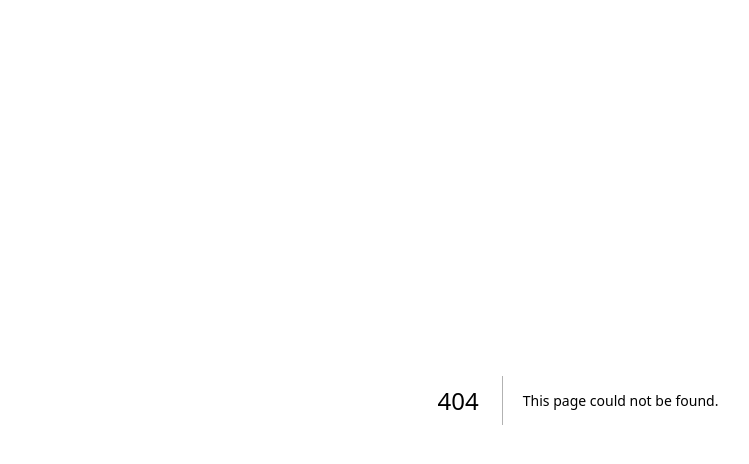
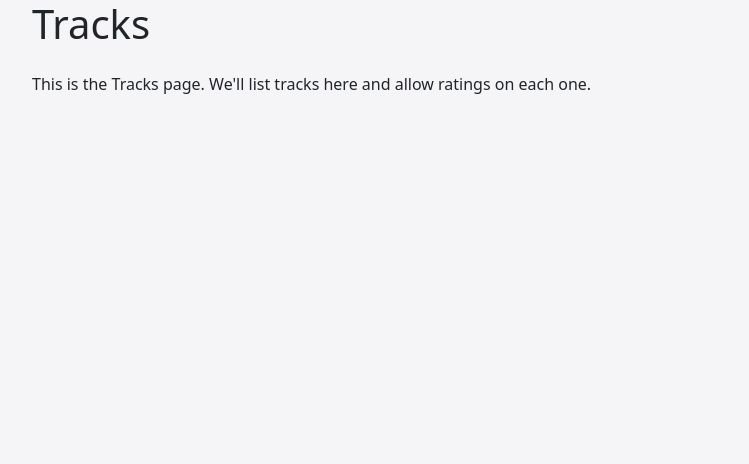
Before and after one commit to Lg151621/music-next, a Next.js app: page /tracks in a window 1280 px wide. Before the commit this address had no page. Shown: the top 464 px of the page, without its empty margins (62-811 px from the left). Built offline with nearby package versions, Linux system fonts and the light colour scheme.

Commit message:
added a tracks page

```diff
--- /dev/null
+++ b/src/app/tracks/page.tsx
@@ -0,0 +1,12 @@
+// src/app/tracks/page.tsx
+
+export default function TracksPage() {
+  return (
+    <main className="container mx-auto px-4 py-8">
+      <h1 className="text-3xl font-bold mb-4">Tracks</h1>
+      <p className="text-gray-600">
+        This is the Tracks page. We&apos;ll list tracks here and allow ratings on each one.
+      </p>
+    </main>
+  );
+}
```
